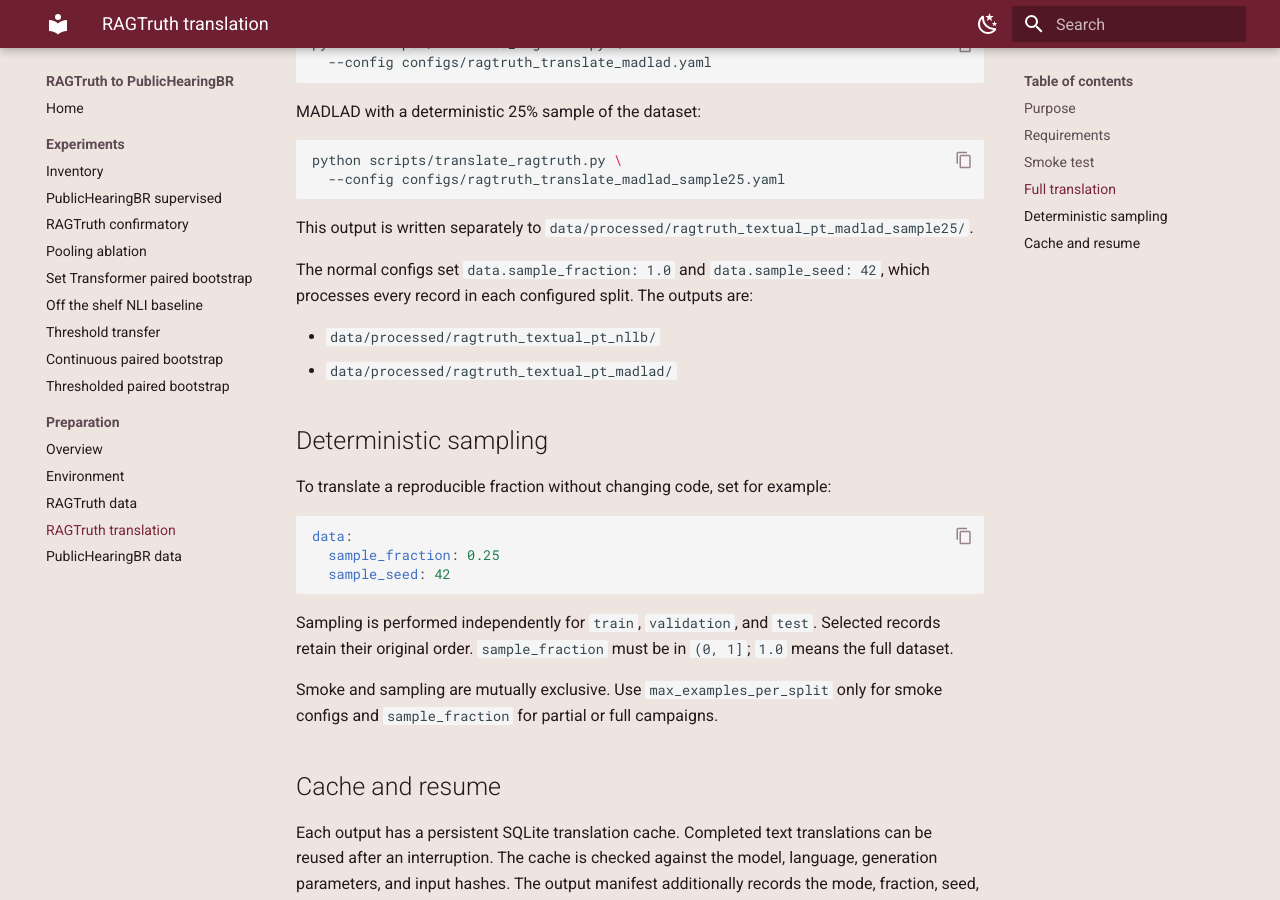
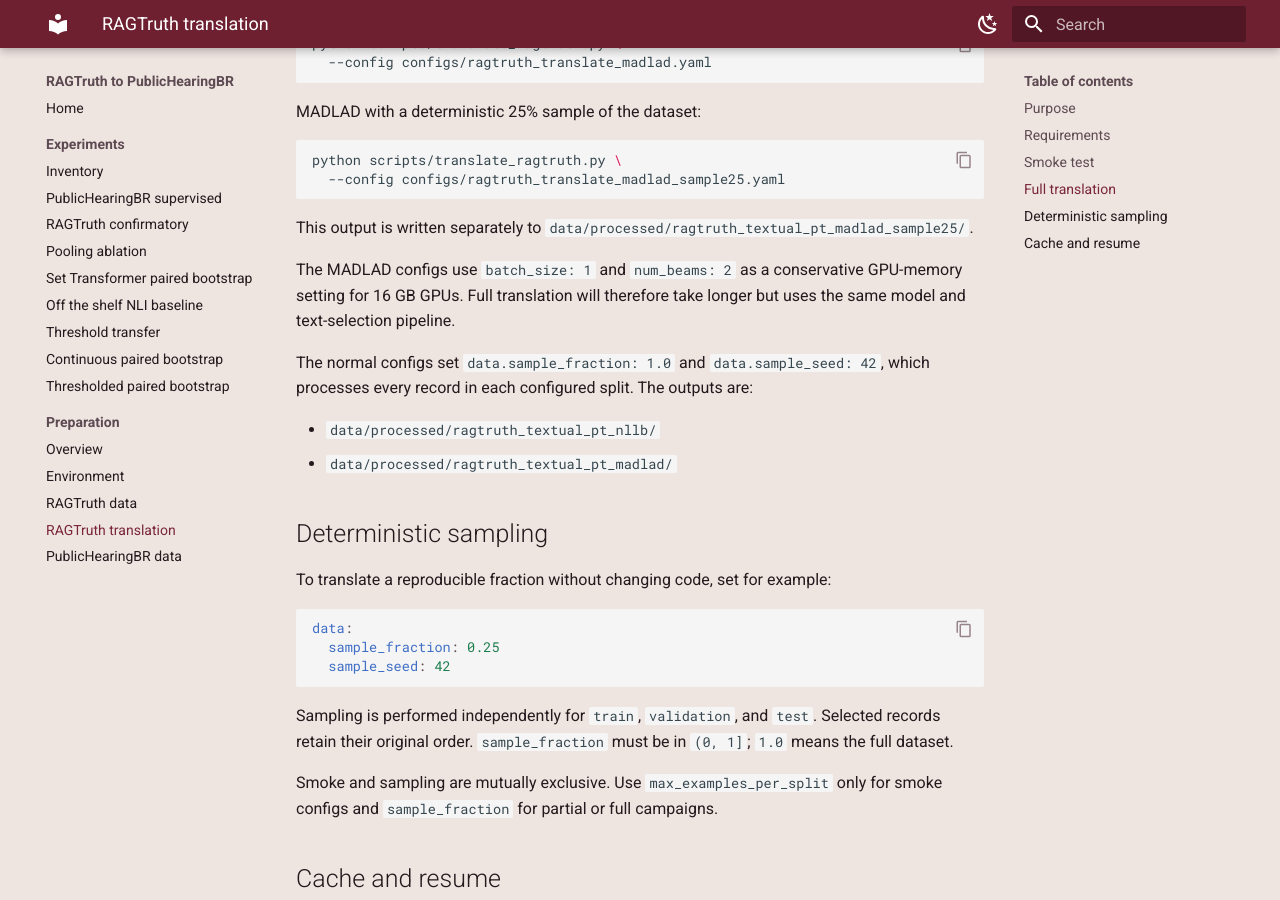
Before and after one commit to augustoafleal/ragtruth-publichearingbr-nli, an MkDocs documentation site: the page built from docs/preparation/ragtruth-translation.md, in a window 1280 px wide and 900 px high, scrolled down 1207 px. Built offline with MkDocs 1.6.1 and Material for MkDocs 9.7.7, drawn with Linux system fonts in a browser that asks for light colours.

```diff
--- a/docs/preparation/ragtruth-translation.md
+++ b/docs/preparation/ragtruth-translation.md
@@ -65,6 +65,10 @@ python scripts/translate_ragtruth.py \
 This output is written separately to
 `data/processed/ragtruth_textual_pt_madlad_sample25/`.
 
+The MADLAD configs use `batch_size: 1` and `num_beams: 2` as a conservative
+GPU-memory setting for 16 GB GPUs. Full translation will therefore take longer
+but uses the same model and text-selection pipeline.
+
 The normal configs set `data.sample_fraction: 1.0` and
 `data.sample_seed: 42`, which processes every record in each configured split.
 The outputs are:
```
Also changed, not shown: 4 other files.
